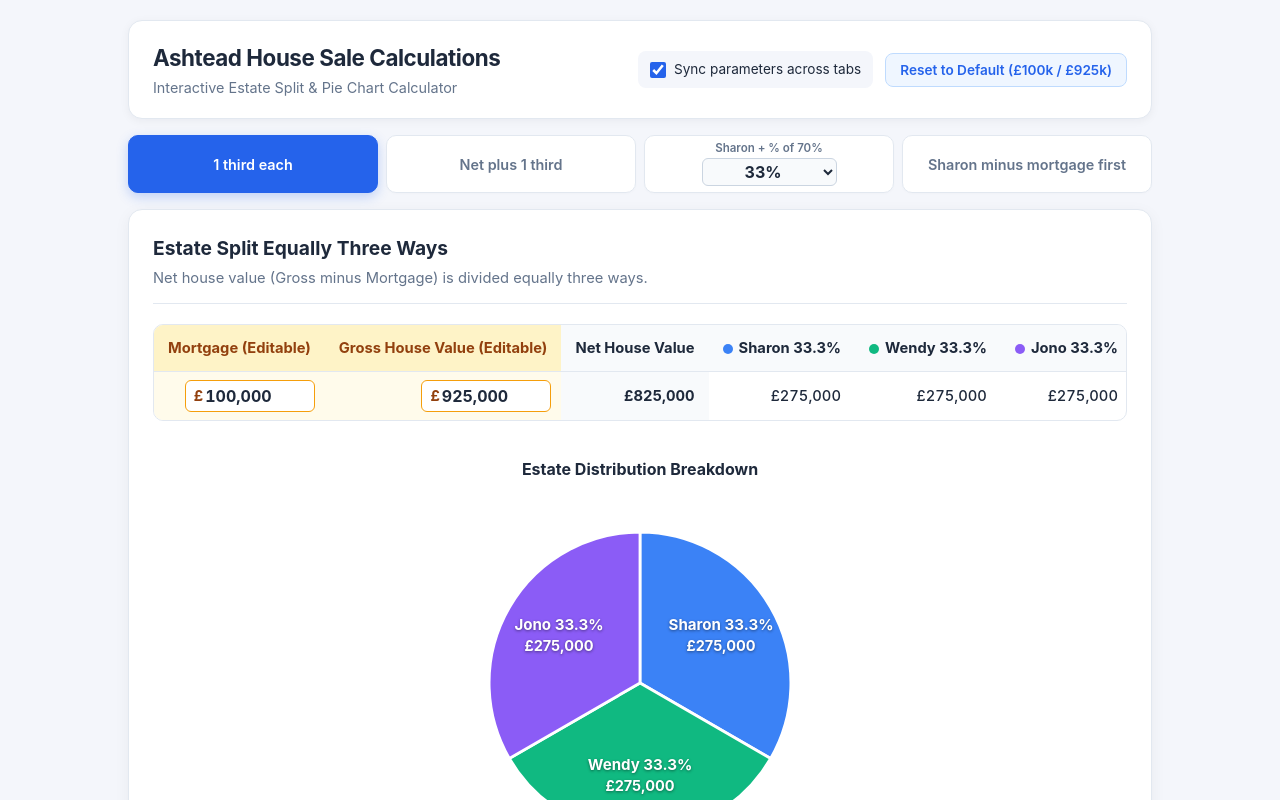
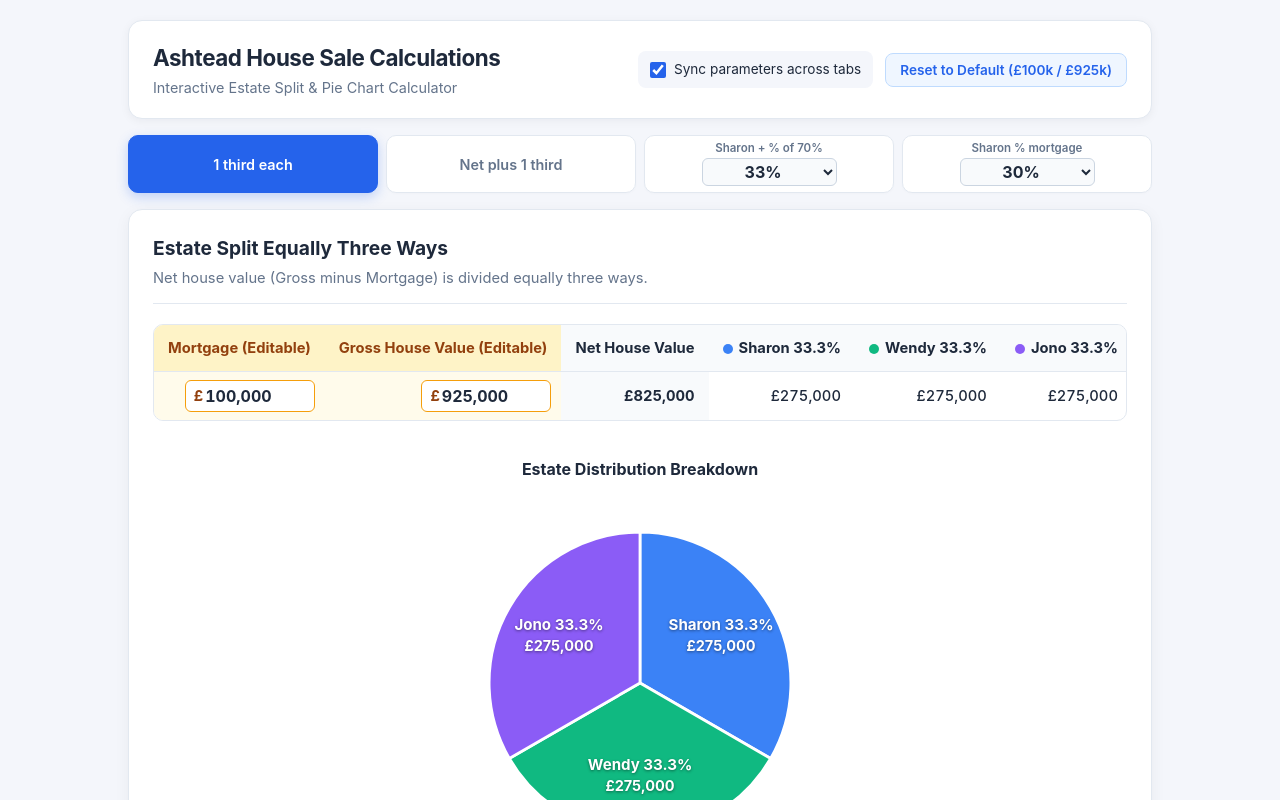
Before and after one commit to jonoquinn/Ashtead-Estate, a plain HTML site: page index.html in a window 1280 px wide. Both pictures are taken after a click on the tab "1 third each". Shown: the top 800 px of the page. Drawn offline with Linux system fonts and the light colour scheme.

Commit message:
Replace Sharon gross with % picker

```diff
--- a/index.html
+++ b/index.html
@@ -114,7 +114,7 @@
       color: #ffffff;
     }
 
-    /* Navigation Tabs + Percentage Drop-Down Selector */
+    /* Navigation Tabs + Percentage Drop-Down Selectors */
     .tabs-nav {
       display: grid;
       grid-template-columns: repeat(4, 1fr);
@@ -149,7 +149,7 @@
       box-shadow: 0 4px 12px rgba(37, 99, 235, 0.25);
     }
 
-    /* Drop-down selector styled to match tab navigation */
+    /* Drop-down selectors styled to match tab navigation */
     .dropdown-tab-wrap {
       display: flex;
       flex-direction: column;
@@ -499,7 +499,7 @@
     </div>
   </header>
 
-  <!-- Navigation Bar (3 Tab Buttons + Percentage Drop-Down Selector) -->
+  <!-- Navigation Bar (2 Tab Buttons + 2 Percentage Drop-Down Selectors) -->
   <nav class="tabs-nav" id="tabsNav" role="tablist"></nav>
 
   <!-- Active View Content -->
@@ -553,7 +553,8 @@
 </div>
 
 <script>
-  let selectedRemainderPercent = 33; // Default drop-down selection (33% of the remaining 70%)
+  let selectedRemainderPercent = 33; // Default for "Sharon + % of 70%" (0% to 100%)
+  let selectedMortgagePercent = 30;  // Default for "Sharon % mortgage" (0% to 30%)
 
   const SCENARIOS = [
     {
@@ -594,7 +595,13 @@
     {
       id: "custom-remainder-percent",
       type: "dropdown",
-      tabName: "Sharon % of 70%",
+      selectId: "remainderPercentSelect",
+      labelText: "Sharon + % of 70%",
+      ariaLabel: "Select Sharon's percentage of the remaining 70% house value",
+      min: 0,
+      max: 100,
+      getValue: () => selectedRemainderPercent,
+      setValue: (val) => { selectedRemainderPercent = val; },
       getTitle: () => {
         const totalSharonPct = 30 + (selectedRemainderPercent * 0.70);
         const formattedTotal = Number.isInteger(totalSharonPct) ? totalSharonPct : totalSharonPct.toFixed(1);
@@ -620,18 +627,28 @@
     },
     {
       id: "sharon-minus-mortgage",
-      type: "tab",
-      tabName: "Sharon minus mortgage first",
-      getTitle: () => "Sharon Repays Outstanding Mortgage from her 30%",
-      getSubtitle: () => "Sharon pays the outstanding mortgage out of her 30% gross share. Remaining 70% is divided evenly 3 ways.",
+      type: "dropdown",
+      selectId: "mortgagePercentSelect",
+      labelText: "Sharon % mortgage",
+      ariaLabel: "Select Sharon's gross share percentage (0% to 30%) from which mortgage is repaid",
+      min: 0,
+      max: 30,
+      getValue: () => selectedMortgagePercent,
+      setValue: (val) => { selectedMortgagePercent = val; },
+      getTitle: () => `Sharon Repays Outstanding Mortgage from her ${selectedMortgagePercent}%`,
+      getSubtitle: () => {
+        const remainingPct = 100 - selectedMortgagePercent;
+        return `Sharon pays the outstanding mortgage out of her ${selectedMortgagePercent}% gross share. Remaining ${remainingPct}% is divided evenly 3 ways.`;
+      },
       netColumnTitle: "House Net Value",
       mortgage: 100000,
       gross: 925000,
       calculate(mortgage, gross) {
         const net = gross - mortgage;
-        const sharonAfterMortgage = (gross * 0.30) - mortgage;
-        const remainingSeventyPercent = gross * 0.70;
-        const thirdOfRemaining = remainingSeventyPercent / 3;
+        const sharonPct = selectedMortgagePercent / 100;
+        const remainingPct = 1 - sharonPct;
+        const sharonAfterMortgage = (gross * sharonPct) - mortgage;
+        const thirdOfRemaining = (gross * remainingPct) / 3;
         const sharon = sharonAfterMortgage + thirdOfRemaining;
         const wendy = thirdOfRemaining;
         const jono = thirdOfRemaining;
@@ -732,7 +749,19 @@
     return (Number.isInteger(rounded) ? rounded.toFixed(0) : rounded.toFixed(1)) + "%";
   }
 
-  // Render Navigation Tabs & Drop-down Selector
+  function setActiveNavVisual(activeIdx) {
+    document.querySelectorAll("#tabsNav > *").forEach((el, i) => {
+      if (i === activeIdx) {
+        el.classList.add("active");
+        if (el.hasAttribute("aria-selected")) el.setAttribute("aria-selected", "true");
+      } else {
+        el.classList.remove("active");
+        if (el.hasAttribute("aria-selected")) el.setAttribute("aria-selected", "false");
+      }
+    });
+  }
+
+  // Render Navigation Tabs & Drop-down Selectors
   function renderTabs() {
     tabsNav.innerHTML = "";
     SCENARIOS.forEach((scenario, idx) => {
@@ -742,19 +771,20 @@
 
         const label = document.createElement("label");
         label.className = "dropdown-tab-label";
-        label.setAttribute("for", "remainderPercentSelect");
-        label.textContent = "Sharon + % of 70%";
+        label.setAttribute("for", scenario.selectId);
+        label.textContent = scenario.labelText;
 
         const select = document.createElement("select");
-        select.id = "remainderPercentSelect";
+        select.id = scenario.selectId;
         select.className = "pct-select";
-        select.setAttribute("aria-label", "Select Sharon's percentage of the remaining 70% house value");
+        select.setAttribute("aria-label", scenario.ariaLabel);
 
-        for (let p = 0; p <= 100; p += 1) {
+        const currentVal = scenario.getValue();
+        for (let p = scenario.min; p <= scenario.max; p += 1) {
           const opt = document.createElement("option");
           opt.value = p;
           opt.textContent = `${p}%`;
-          if (p === selectedRemainderPercent) {
+          if (p === currentVal) {
             opt.selected = true;
           }
           select.appendChild(opt);
@@ -764,12 +794,11 @@
         wrap.addEventListener("click", (e) => {
           if (activeTabIndex !== idx) {
             activeTabIndex = idx;
-            renderTabs();
+            setActiveNavVisual(idx);
             loadActiveScenarioInputs();
             updateView();
-            const refreshedSelect = document.getElementById("remainderPercentSelect");
-            if (refreshedSelect && e.target !== refreshedSelect) {
-              refreshedSelect.focus();
+            if (e.target !== select) {
+              select.focus();
             }
           }
         });
@@ -777,18 +806,17 @@
         select.addEventListener("focus", () => {
           if (activeTabIndex !== idx) {
             activeTabIndex = idx;
-            document.querySelectorAll(".tab-btn").forEach(b => b.classList.remove("active"));
-            wrap.classList.add("active");
+            setActiveNavVisual(idx);
             loadActiveScenarioInputs();
             updateView();
           }
         });
 
         select.addEventListener("change", (e) => {
-          selectedRemainderPercent = parseInt(e.target.value, 10) || 0;
+          const parsed = parseInt(e.target.value, 10);
+          scenario.setValue(isNaN(parsed) ? scenario.min : parsed);
           activeTabIndex = idx;
-          document.querySelectorAll(".tab-btn").forEach(b => b.classList.remove("active"));
-          wrap.classList.add("active");
+          setActiveNavVisual(idx);
           loadActiveScenarioInputs();
           updateView();
         });
@@ -805,7 +833,7 @@
         btn.setAttribute("aria-selected", idx === activeTabIndex ? "true" : "false");
         btn.addEventListener("click", () => {
           activeTabIndex = idx;
-          renderTabs();
+          setActiveNavVisual(idx);
           loadActiveScenarioInputs();
           updateView();
         });
@@ -839,7 +867,7 @@
     if (!nonNegative || total <= 0) {
       chartContainer.innerHTML = `
         <div class="warning-banner">
-          Pie chart requires positive share values. Please ensure Gross House Value is greater than the Mortgage.
+          Pie chart requires non-negative share values. Please increase Sharon's percentage or reduce the Mortgage so Sharon's share does not fall below £0.
         </div>`;
       chartLegend.innerHTML = "";
       return;
@@ -963,6 +991,7 @@
       s.gross = 925000;
     });
     selectedRemainderPercent = 33;
+    selectedMortgagePercent = 30;
     renderTabs();
     loadActiveScenarioInputs();
     updateView();
```
